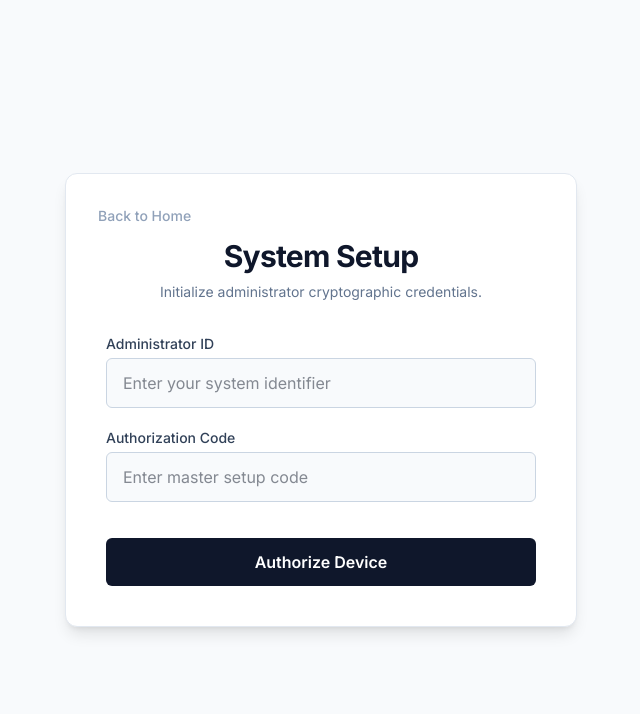
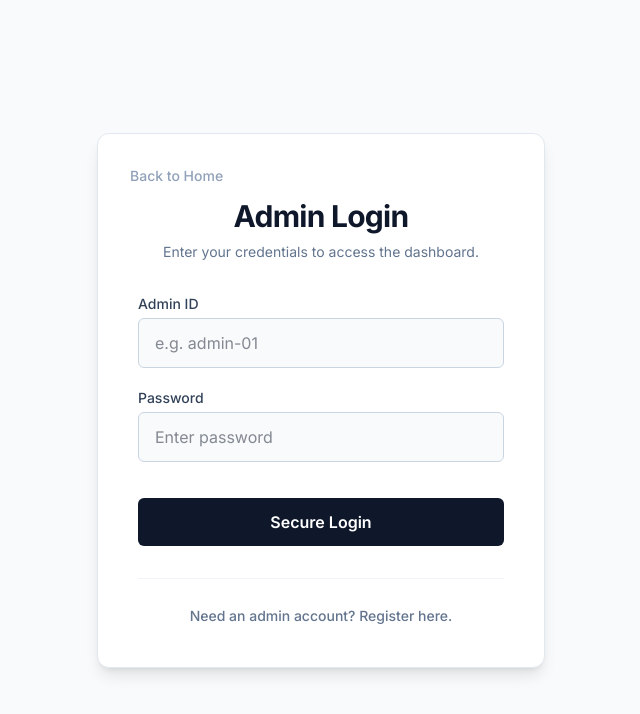
Before and after one commit to JmGarcia30/UA-Lab-Attendance, a Next.js app: page /admin in a window 1280 px wide. Shown: the top 714 px of the page, without its empty margins (319-959 px from the left). Built offline with nearby package versions, Linux system fonts and the light colour scheme.

Commit message:
Updated Admin

```diff
--- a/app/actions.ts
+++ b/app/actions.ts
@@ -360,85 +360,52 @@ export async function resetStudentDevice(studentId: string) {
   }
 }
 
-export async function registerAdminToDatabase(data: {
-  adminId: string;
-  publicKey: string;
-  setupCode: string;
-}) {
+export async function registerAdmin(adminId: string, password: string) {
   try {
-    // Check against the secure environment variable
-    if (data.setupCode !== process.env.ADMIN_SETUP_SECRET) {
-      return { success: false, message: "Invalid setup authorization code." };
+    const existingAdmin = await prisma.admin.findUnique({
+      where: { admin_id: adminId },
+    });
+
+    if (existingAdmin) {
+      return { success: false, message: "This Admin ID is already registered." };
     }
+
+    const salt = await bcrypt.genSalt(10);
+    const hashedPassword = await bcrypt.hash(password, salt);
 
     await prisma.admin.create({
       data: {
-        admin_id: data.adminId,
-        public_key: data.publicKey,
+        admin_id: adminId,
+        password: hashedPassword,
       },
     });
-    return { success: true, message: "Admin device securely registered." };
+
+    return { success: true, message: "Admin account successfully created!" };
   } catch (error) {
-    const err = error as { code?: string };
-    if (err.code === "P2002") {
-      return {
-        success: false,
-        message: "This Admin ID is already registered.",
-      };
-    }
-    console.error(error);
-    return { success: false, message: "Failed to connect to the database." };
+    console.error("Admin registration error:", error);
+    return { success: false, message: "Server error during registration." };
   }
 }
 
-export async function verifyAdminSignature(data: {
-  adminId: string;
-  timestamp: string;
-  signature: string;
-}) {
+export async function loginAdmin(adminId: string, password: string) {
   try {
     const admin = await prisma.admin.findUnique({
-      where: { admin_id: data.adminId },
+      where: { admin_id: adminId },
     });
 
     if (!admin) {
-      return { success: false, message: "Admin profile not found." };
+      return { success: false, message: "Invalid Admin ID or password." };
     }
 
-    const publicKeyArray = Uint8Array.from(atob(admin.public_key), (c) =>
-      c.charCodeAt(0),
-    );
-    const importedPublicKey = await globalThis.crypto.subtle.importKey(
-      "spki",
-      publicKeyArray,
-      { name: "ECDSA", namedCurve: "P-256" },
-      true,
-      ["verify"],
-    );
+    const isMatch = await bcrypt.compare(password, admin.password);
 
-    const signedMessage = `ADMIN-LOGIN-${data.adminId}-${data.timestamp}`;
-    const encoder = new TextEncoder();
-    const messageData = encoder.encode(signedMessage);
-    const signatureArray = Uint8Array.from(atob(data.signature), (c) =>
-      c.charCodeAt(0),
-    );
+    if (!isMatch) {
+      return { success: false, message: "Invalid Admin ID or password." };
+    }
 
-    const isValid = await globalThis.crypto.subtle.verify(
-      { name: "ECDSA", hash: { name: "SHA-256" } },
-      importedPublicKey,
-      signatureArray,
-      messageData,
-    );
-
-    if (!isValid)
-      return {
-        success: false,
-        message: "Security Error: Invalid admin signature.",
-      };
-
-    return { success: true, message: "Admin identity verified." };
+    return { success: true, message: "Login successful." };
   } catch (error) {
-    console.error(error);
+    console.error("Admin login error:", error);
     return { success: false, message: "Server error during verification." };
   }
 }
--- a/app/admin/page.tsx
+++ b/app/admin/page.tsx
@@ -1,8 +1,7 @@
 "use client";
 
 import { useState, useEffect } from "react";
-import { get, set } from "idb-keyval";
-import { getAdminData, resetStudentDevice, registerAdminToDatabase, verifyAdminSignature } from "../actions";
+import { getAdminData, resetStudentDevice, loginAdmin, registerAdmin } from "../actions";
 import { AttendanceLog, Student, Schedule } from "./types";
 import AttendanceTab from "./components/AttendanceTab";
 import SchedulesTab from "./components/SchedulesTab";
@@ -10,10 +9,10 @@ import DevicesTab from "./components/DevicesTab";
 
 export default function AdminDashboard() {
   const [isAuthenticated, setIsAuthenticated] = useState<boolean>(false);
-  const [hasAdminKey, setHasAdminKey] = useState<boolean>(false);
+  const [isRegistering, setIsRegistering] = useState<boolean>(false);
 
   const [adminId, setAdminId] = useState<string>("");
-  const [setupCode, setSetupCode] = useState<string>("");
+  const [password, setPassword] = useState<string>("");
 
   const [logs, setLogs] = useState<AttendanceLog[]>([]);
   const [students, setStudents] = useState<Student[]>([]);
@@ -21,16 +20,9 @@ export default function AdminDashboard() {
 
   const [isLoading, setIsLoading] = useState<boolean>(false);
   const [message, setMessage] = useState<string>("");
+  const [messageType, setMessageType] = useState<"error" | "success">("error");
 
   const [activeTab, setActiveTab] = useState<"attendance" | "schedules" | "devices">("attendance");
-
-  useEffect(() => {
-    async function checkVault() {
-      const key = await get("admin_private_key");
-      if (key) setHasAdminKey(true);
-    }
-    checkVault();
-  }, []);
 
   useEffect(() => {
     if (isAuthenticated) {
@@ -47,70 +39,37 @@ export default function AdminDashboard() {
     }
   }
 
-  async function handleAdminSetup(e: React.FormEvent) {
+  async function handleAuth(e: React.FormEvent) {
     e.preventDefault();
     setIsLoading(true);
     setMessage("");
 
     try {
-      const keyPair = await window.crypto.subtle.generateKey({ name: "ECDSA", namedCurve: "P-256" }, false, ["sign", "verify"]);
-      await set("admin_private_key", keyPair.privateKey);
-      await set("admin_id", adminId);
-
-      const exportedPublicKey = await window.crypto.subtle.exportKey("spki", keyPair.publicKey);
-      const publicKeyArray = Array.from(new Uint8Array(exportedPublicKey));
-      const publicKeyBase64 = btoa(String.fromCharCode(...publicKeyArray));
-
-      const response = await registerAdminToDatabase({ adminId, publicKey: publicKeyBase64, setupCode });
-
-      if (response.success) {
-        setHasAdminKey(true);
-        setMessage("Administrator device successfully registered.");
+      if (isRegistering) {
+        // Now only sending adminId and password
+        const response = await registerAdmin(adminId, password);
+        if (response.success) {
+          setMessageType("success");
+          setMessage("Registration successful! You can now log in.");
+          setIsRegistering(false);
+          setPassword("");
+        } else {
+          setMessageType("error");
+          setMessage(response.message);
+        }
       } else {
-        setMessage(response.message);
+        const response = await loginAdmin(adminId, password);
+        if (response.success) {
+          setIsAuthenticated(true);
+        } else {
+          setMessageType("error");
+          setMessage(response.message);
+        }
       }
     } catch (error) {
       console.error(error);
-      setMessage("Failed to generate cryptographic keys.");
-    } finally {
-      setIsLoading(false);
-    }
-  }
-
-  async function handleSecureLogin() {
-    setIsLoading(true);
-    setMessage("");
-
-    try {
-      const storedAdminId = await get("admin_id");
-      const privateKey = await get("admin_private_key");
-
-      if (!storedAdminId || !privateKey) {
-        setMessage("Security credentials missing from device.");
-        setIsLoading(false);
-        return;
-      }
-
-      const timestamp = new Date().toISOString();
-      const messageToSign = `ADMIN-LOGIN-${storedAdminId}-${timestamp}`;
-
-      const encoder = new TextEncoder();
-      const encodedMessage = encoder.encode(messageToSign);
-      const rawSignature = await window.crypto.subtle.sign({ name: "ECDSA", hash: { name: "SHA-256" } }, privateKey, encodedMessage);
-
-      const signatureArray = Array.from(new Uint8Array(rawSignature));
-      const signatureBase64 = btoa(String.fromCharCode(...signatureArray));
-
-      const response = await verifyAdminSignature({ adminId: storedAdminId as string, timestamp, signature: signatureBase64 });
-
-      if (response.success) {
-        setIsAuthenticated(true);
-      } else {
-        setMessage(response.message);
-      }
-    } catch (error) {
-      console.error(error);
-      setMessage("Cryptographic verification failed.");
+      setMessageType("error");
+      setMessage("An unexpected error occurred.");
     } finally {
       setIsLoading(false);
     }
@@ -130,45 +89,69 @@ export default function AdminDashboard() {
     }
   }
 
-  if (!hasAdminKey) {
-    return (
-      <main className="min-h-screen bg-slate-50 flex items-center justify-center p-4">
-        <div className="bg-white p-10 rounded-xl shadow-lg border border-slate-200 w-full max-w-lg relative">
-          <a href="/" className="absolute top-8 left-8 text-sm font-medium text-slate-400 hover:text-slate-800 transition-colors">Back to Home</a>
-          <div className="text-center mb-8 mt-6">
-            <h2 className="text-3xl font-bold text-slate-900 tracking-tight">System Setup</h2>
-            <p className="text-slate-500 text-sm mt-2">Initialize administrator cryptographic credentials.</p>
-          </div>
-          <form onSubmit={handleAdminSetup} className="space-y-5">
-            <div>
-              <label className="block text-sm font-medium text-slate-700 mb-1">Administrator ID</label>
-              <input type="text" placeholder="Enter your system identifier" className="w-full px-4 py-3 rounded-md bg-slate-50 border border-slate-300 outline-none" value={adminId} onChange={(e) => setAdminId(e.target.value)} required />
-            </div>
-            <div>
-              <label className="block text-sm font-medium text-slate-700 mb-1">Authorization Code</label>
-              <input type="password" placeholder="Enter master setup code" className="w-full px-4 py-3 rounded-md bg-slate-50 border border-slate-300 outline-none" value={setupCode} onChange={(e) => setSetupCode(e.target.value)} required />
-            </div>
-            <button type="submit" disabled={isLoading} className="w-full bg-slate-900 hover:bg-slate-800 text-white font-semibold py-3 rounded-md mt-4">{isLoading ? "Generating Secure Keys..." : "Authorize Device"}</button>
-          </form>
-          {message && <p className="mt-6 text-center text-rose-600 text-sm font-medium">{message}</p>}
-        </div>
-      </main>
-    );
-  }
-
   if (!isAuthenticated) {
     return (
       <main className="min-h-screen bg-slate-50 flex items-center justify-center p-4">
-        <div className="bg-white p-10 rounded-xl shadow-lg border border-slate-200 w-full max-w-md text-center relative">
+        <div className="bg-white p-10 rounded-xl shadow-lg border border-slate-200 w-full max-w-md relative">
           <a href="/" className="absolute top-8 left-8 text-sm font-medium text-slate-400 hover:text-slate-800 transition-colors">Back to Home</a>
-          <div className="mb-8 mt-6">
-            <h2 className="text-3xl font-bold text-slate-900 tracking-tight">Admin Authentication</h2>
-            <p className="text-slate-500 text-sm mt-2">Device verified. Digital signature required for access.</p>
+
+          <div className="text-center mb-8 mt-6">
+            <h2 className="text-3xl font-bold text-slate-900 tracking-tight">
+              {isRegistering ? "Register Admin" : "Admin Login"}
+            </h2>
+            <p className="text-slate-500 text-sm mt-2">
+              {isRegistering ? "Create a new administrator account." : "Enter your credentials to access the dashboard."}
+            </p>
           </div>
-          <button onClick={handleSecureLogin} disabled={isLoading} className="w-full bg-slate-900 hover:bg-slate-800 text-white font-semibold py-3 px-4 rounded-md transition-colors shadow-md">
-            {isLoading ? "Verifying Signature..." : "Unlock System"}
-          </button>
-          {message && <p className="mt-6 text-rose-600 text-sm font-medium">{message}</p>}
+
+          <form onSubmit={handleAuth} className="space-y-5">
+            <div>
+              <label className="block text-sm font-medium text-slate-700 mb-1">Admin ID</label>
+              <input
+                type="text"
+                placeholder="e.g. admin-01"
+                className="w-full px-4 py-3 rounded-md bg-slate-50 border border-slate-300 outline-none focus:border-slate-500 focus:bg-white transition-colors"
+                value={adminId}
+                onChange={(e) => setAdminId(e.target.value)}
+                required
+              />
+            </div>
+
+            <div>
+              <label className="block text-sm font-medium text-slate-700 mb-1">Password</label>
+              <input
+                type="password"
+                placeholder="Enter password"
+                className="w-full px-4 py-3 rounded-md bg-slate-50 border border-slate-300 outline-none focus:border-slate-500 focus:bg-white transition-colors"
+                value={password}
+                onChange={(e) => setPassword(e.target.value)}
+                required
+              />
+            </div>
+
+            <button type="submit" disabled={isLoading} className="w-full bg-slate-900 hover:bg-slate-800 text-white font-semibold py-3 rounded-md mt-4 transition-colors">
+              {isLoading ? "Processing..." : isRegistering ? "Create Account" : "Secure Login"}
+            </button>
+          </form>
+
+          {message && (
+            <p className={`mt-6 text-center text-sm font-medium ${messageType === 'error' ? 'text-rose-600' : 'text-emerald-600'}`}>
+              {message}
+            </p>
+          )}
+
+          <div className="mt-8 text-center border-t border-slate-100 pt-6">
+            <button
+              onClick={() => {
+                setIsRegistering(!isRegistering);
+                setMessage("");
+              }}
+              className="text-sm text-slate-500 hover:text-slate-800 font-medium transition-colors"
+            >
+              {isRegistering ? "Already have an account? Log in here." : "Need an admin account? Register here."}
+            </button>
+          </div>
+
         </div>
       </main>
     );
@@ -180,9 +163,17 @@ export default function AdminDashboard() {
         <div className="max-w-7xl mx-auto flex justify-between items-end">
           <div>
             <h1 className="text-3xl font-bold text-slate-900 tracking-tight">Administrator Control Panel</h1>
-            <p className="text-slate-500 text-sm mt-1">Secured via ECDSA P-256</p>
+            <p className="text-slate-500 text-sm mt-1">Logged in as: <span className="font-semibold">{adminId}</span></p>
           </div>
-          <button onClick={() => setIsAuthenticated(false)} className="text-sm bg-slate-100 text-slate-700 font-medium px-4 py-2 rounded-md hover:bg-slate-200 transition-colors">Lock Session</button>
+          <button
+            onClick={() => {
+              setIsAuthenticated(false);
+              setPassword("");
+            }}
+            className="text-sm bg-slate-100 text-slate-700 font-medium px-4 py-2 rounded-md hover:bg-slate-200 transition-colors"
+          >
+            Log Out
+          </button>
         </div>
         <div className="max-w-7xl mx-auto mt-8 flex space-x-8">
           <button onClick={() => setActiveTab("attendance")} className={`pb-3 text-sm font-semibold border-b-2 transition-colors ${activeTab === "attendance" ? "border-slate-900 text-slate-900" : "border-transparent text-slate-500 hover:text-slate-700"}`}>Attendance Records</button>
--- a/app/admin/types.ts
+++ b/app/admin/types.ts
@@ -2,6 +2,7 @@ export interface Student {
   student_id: string;
   first_name: string;
   last_name: string;
+  public_key: string;
 }
 
 export interface Schedule {
```
Also changed, not shown: app/admin/components/DevicesTab.tsx (+73 -15 lines), 1 other file (tests, documents, lock files or other folders).
